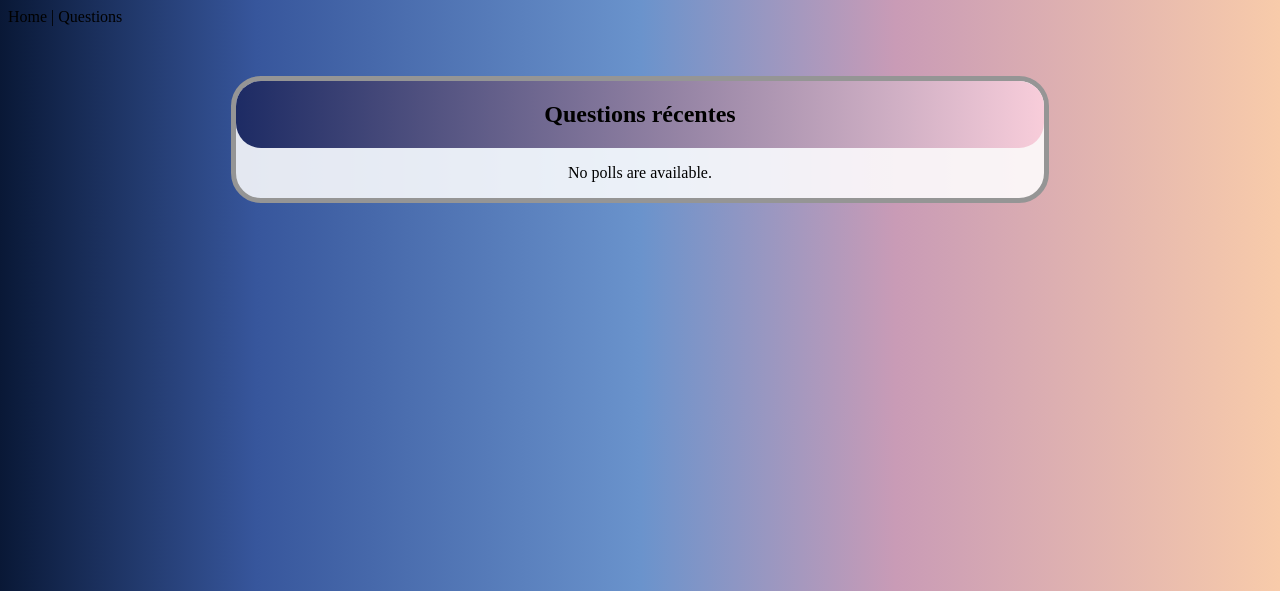
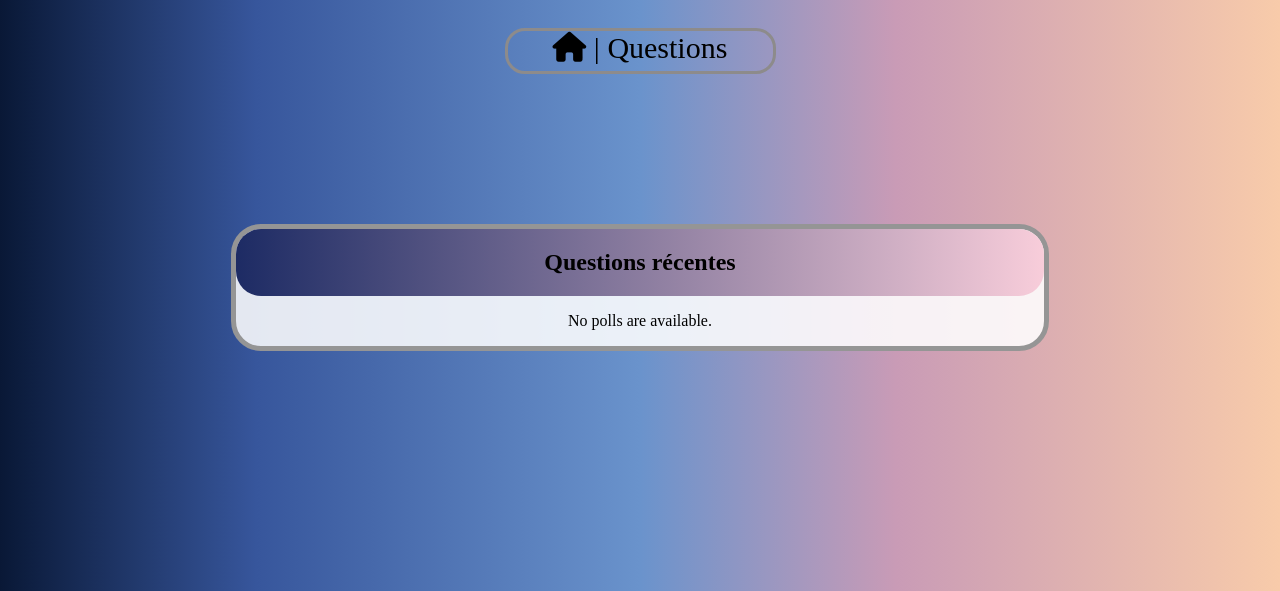
Before and after one commit to yanis-ka/poll_site, a Django app: template polls/templates/polls/index.html in a window 1280 px wide. Shown: the top 591 px of the page. Run offline with Django 3.2, Linux system fonts and the light colour scheme; the template is opened without the code that fills it, so the values that code supplies are empty; some libraries are stand-ins or nearby versions.

Commit message:
margin problem fixed, and navbar redone

```diff
--- a/polls/static/polls/style.css
+++ b/polls/static/polls/style.css
@@ -7,7 +7,23 @@
     background-repeat: no-repeat;
     background-attachment: fixed;
     background-size: cover; */
-    background: linear-gradient(to right, #091836 0%, #37569c 20%, #6a93cc 50%, #c99bb6 70%, #f8cbaa 100%)
+    background: linear-gradient(to right, #091836 0%, #37569c 20%, #6a93cc 50%, #c99bb6 70%, #f8cbaa 100%);
+    display: flex;
+    flex-direction: column;
+    align-items: center;
+    justify-content: center;
+}
+
+nav{
+    border: solid 3px rgb(141, 139, 139);
+    text-align: center;
+    font-size: 30px;
+    width: 265px;
+    height: 40px;
+    margin: 0 auto;
+    border-radius: 20px;
+    margin-top: 20px;
+    /* background-color: rgb(141, 139, 139); */
 }
 
 a {
@@ -43,8 +59,7 @@ li{
 
 .container{
     width: 80%;
-    margin-left: 10%;
-    margin-top: 50px;
+    margin-top: 150px;
     display: flex;
     flex-direction: column;
     justify-content: space-around;
--- a/polls/templates/polls/base.html
+++ b/polls/templates/polls/base.html
@@ -7,11 +7,14 @@
         <meta name="viewport" content="width=device-width, initial-scale=1.0">
         <title>Poll</title>
         <link rel="stylesheet" type="text/css" href="{% static 'polls/style.css' %}">
+        <link rel="stylesheet" href="https://use.fontawesome.com/releases/v6.1.0/css/all.css" integrity="sha384-eLT4eRYPHTmTsFGFAzjcCWX+wHfUInVWNm9YnwpiatljsZOwXtwV2Hh6sHM6zZD9" crossorigin="anonymous">
         <script src="{% static 'polls/Js/app.js' %}" async></script>
     </head>
     <body class="body {% if app_url == '/' %} home{% endif %}">
         <nav>
-            <a href="{% url 'home' %}">Home</a>
+            <a href="{% url 'home' %}">
+                <i class="fa-solid fa-house"></i>
+            </a>
             | <a href="{% url 'index' %}">Questions</a>
         </nav>
         <div class="container">
```
